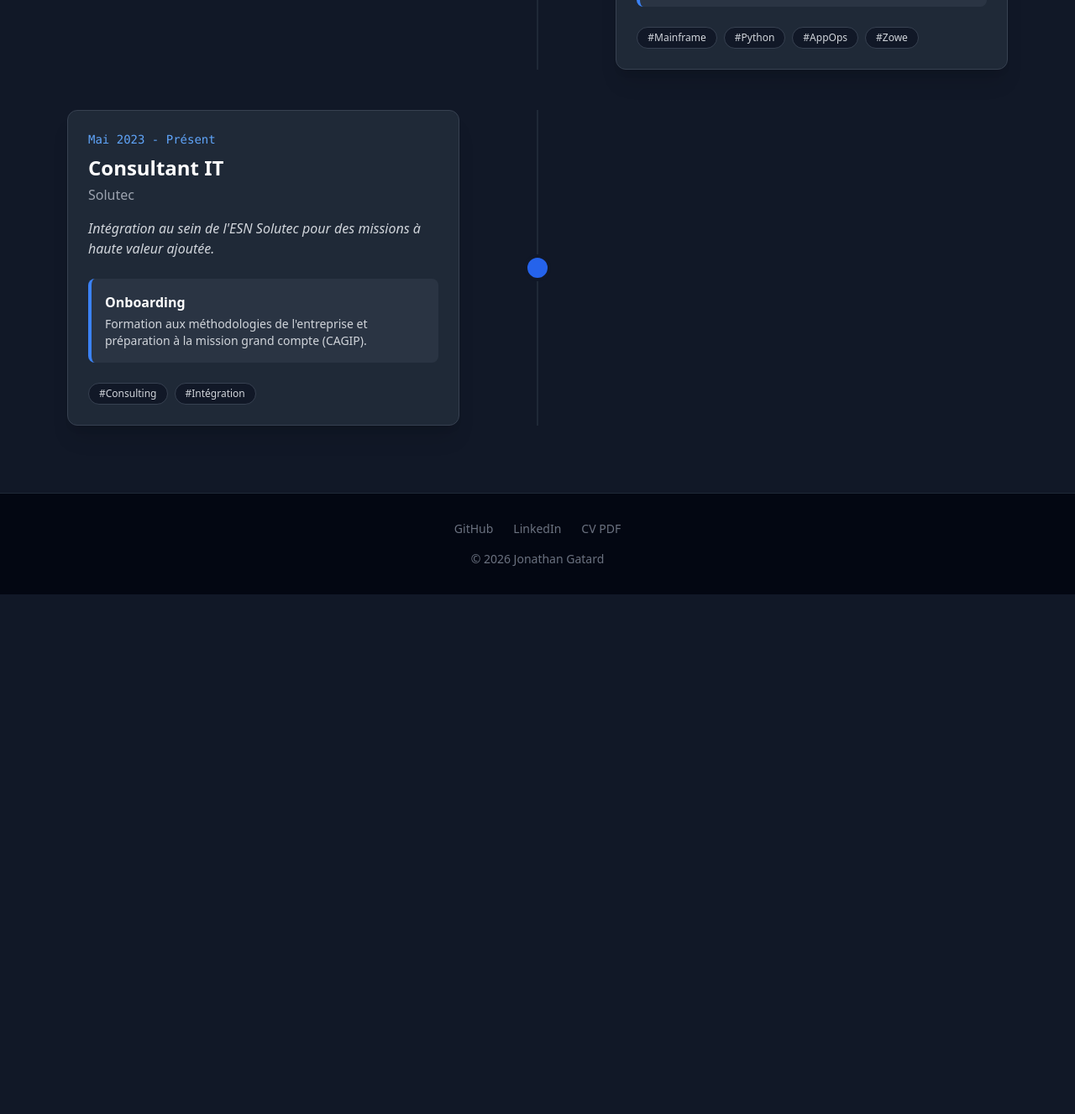
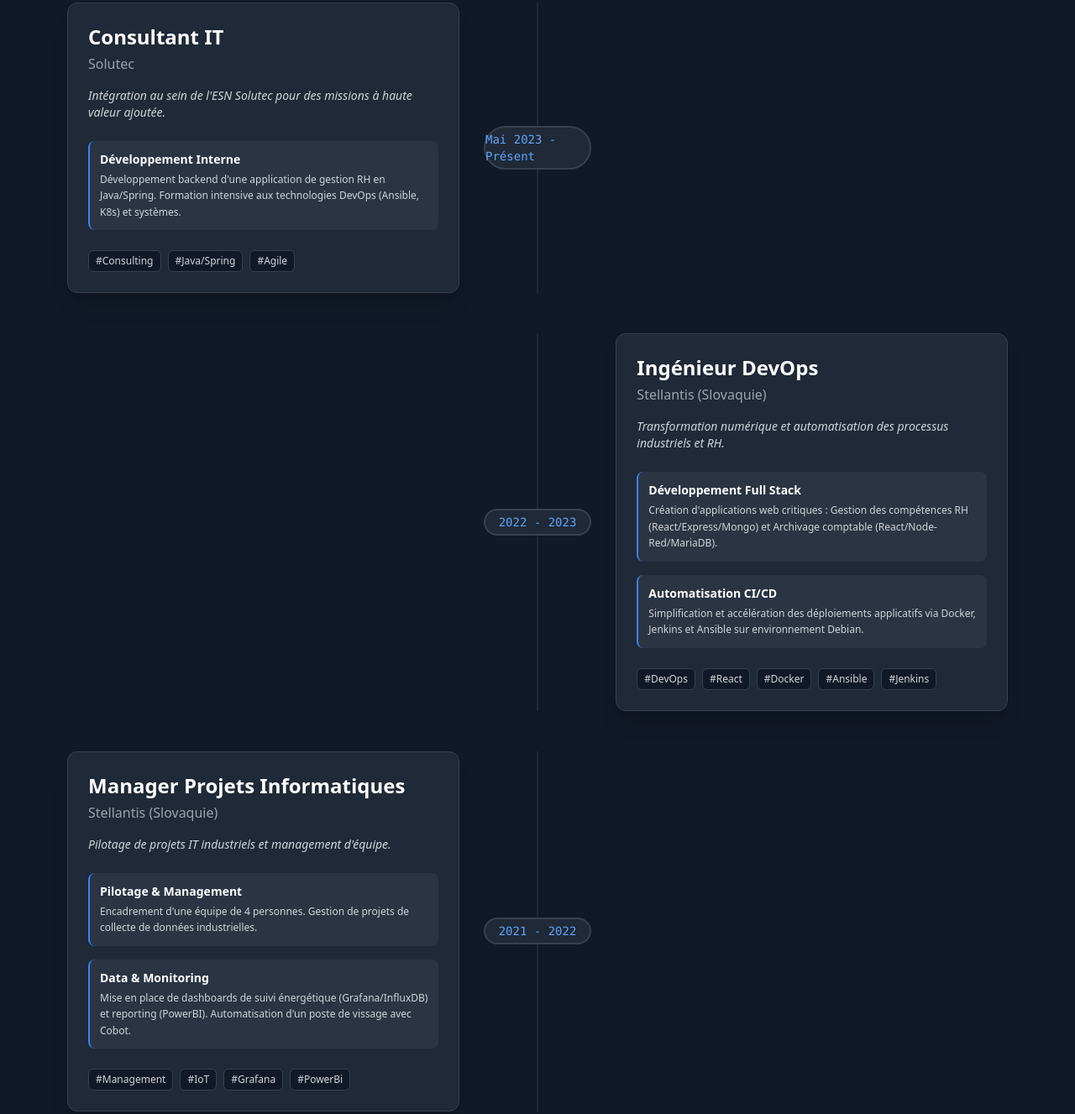
Before and after one commit to jonathan-gatard/cv, an Astro site: page /cv/experience in a window 1280 px wide. Shown: the part 1395-2722 px from the top of the page at 84% size. Before the commit the page ends 2103 px from the top, so only its background shows below. Built offline with nearby package versions, Linux system fonts and the light colour scheme; Astro itself is replaced by a stand-in of ours.

Commit message:
feat: add full professional history to experience section

```diff
--- a/src/components/Experience.astro
+++ b/src/components/Experience.astro
@@ -4,8 +4,8 @@ const experiences = [
     role: "Mission @ CAGIP - Mainframe & AppOps",
     company: "Prestataire Solutec",
     date: "Sept 2023 - Présent",
-    description: "Une mission hybride au cœur de la modernisation bancaire.",
-    tags: ["Mainframe", "Python", "AppOps", "Zowe"],
+    description: "Une mission hybride au cœur de la modernisation bancaire. Pont entre le monde Legacy et le DevOps moderne.",
+    tags: ["Mainframe", "Python", "AppOps", "Zowe", "VSCode"],
     details: [
       {
         title: "Run & Stabilité",
@@ -26,18 +26,78 @@ const experiences = [
     company: "Solutec",
     date: "Mai 2023 - Présent",
     description: "Intégration au sein de l'ESN Solutec pour des missions à haute valeur ajoutée.",
-    tags: ["Consulting", "Intégration"],
+    tags: ["Consulting", "Java/Spring", "Agile"],
     details: [
       {
-        title: "Onboarding",
-        content: "Formation aux méthodologies de l'entreprise et préparation à la mission grand compte (CAGIP)."
+        title: "Développement Interne",
+        content: "Développement backend d'une application de gestion RH en Java/Spring. Formation intensive aux technologies DevOps (Ansible, K8s) et systèmes."
+      }
+    ]
+  },
+  {
+    role: "Ingénieur DevOps",
+    company: "Stellantis (Slovaquie)",
+    date: "2022 - 2023",
+    description: "Transformation numérique et automatisation des processus industriels et RH.",
+    tags: ["DevOps", "React", "Docker", "Ansible", "Jenkins"],
+    details: [
+      {
+        title: "Développement Full Stack",
+        content: "Création d'applications web critiques : Gestion des compétences RH (React/Express/Mongo) et Archivage comptable (React/Node-Red/MariaDB)."
+      },
+      {
+        title: "Automatisation CI/CD",
+        content: "Simplification et accélération des déploiements applicatifs via Docker, Jenkins et Ansible sur environnement Debian."
+      }
+    ]
+  },
+  {
+    role: "Manager Projets Informatiques",
+    company: "Stellantis (Slovaquie)",
+    date: "2021 - 2022",
+    description: "Pilotage de projets IT industriels et management d'équipe.",
+    tags: ["Management", "IoT", "Grafana", "PowerBi"],
+    details: [
+      {
+        title: "Pilotage & Management",
+        content: "Encadrement d'une équipe de 4 personnes. Gestion de projets de collecte de données industrielles."
+      },
+      {
+        title: "Data & Monitoring",
+        content: "Mise en place de dashboards de suivi énergétique (Grafana/InfluxDB) et reporting (PowerBI). Automatisation d'un poste de vissage avec Cobot."
+      }
+    ]
+  },
+  {
+    role: "Ingénieur Coordinateur Logistique",
+    company: "LISI Aerospace",
+    date: "2019 - 2020",
+    description: "Optimisation des flux logistiques et développement d'outils de gestion.",
+    tags: ["Logistique", "ERP", "Optimisation"],
+    details: [
+      {
+        title: "Amélioration Continue",
+        content: "Développement de stratégies pour la satisfaction client. Mise en place d'impression automatisée d'étiquettes et optimisation de la gestion des stocks."
+      }
+    ]
+  },
+   {
+    role: "Ingénieur Projets Logistique (Alternance)",
+    company: "LISI Aerospace",
+    date: "2016 - 2019",
+    description: "Conduite de projets industriels majeurs pour de nouvelles usines.",
+    tags: ["Gestion de Projet", "Lean", "VB.NET"],
+    details: [
+      {
+        title: "Projets Industriels",
+        content: "Implantation de nouvelles zones logistiques, réorganisation Lean/5S et développement d'une application de gestion de production (VB)."
       }
     ]
   }
 ];
 ---
 
-<section id="experience" class="py-20 bg-gray-900 text-white">
+<section id="experience" class="py-12 bg-gray-900 text-white">
   <div class="max-w-6xl mx-auto px-4">
     <h2 class="text-4xl font-bold text-center mb-16 bg-clip-text text-transparent bg-gradient-to-r from-blue-400 to-purple-500">
       Mon Parcours
@@ -52,28 +112,32 @@ const experiences = [
           <div class={`md:flex items-center justify-between gap-8 ${index % 2 === 0 ? 'flex-row-reverse' : ''}`}>
 
             <!-- Date Bubble (Center) -->
-            <div class="hidden md:flex absolute left-1/2 transform -translate-x-1/2 items-center justify-center w-8 h-8 rounded-full bg-blue-600 border-4 border-gray-900 z-10"></div>
+            <div class="hidden md:flex absolute left-1/2 transform -translate-x-1/2 items-center justify-center w-32 py-1 rounded-full bg-gray-800 border-2 border-gray-700 z-10 text-sm font-mono text-blue-400">
+                {exp.date}
+            </div>
 
             <!-- Content Card -->
             <div class="w-full md:w-5/12">
-              <div class="bg-gray-800 p-6 rounded-xl shadow-xl hover:shadow-2xl transition-shadow border border-gray-700 group hover:border-blue-500/50">
-                <span class="text-blue-400 text-sm font-mono mb-2 block">{exp.date}</span>
+              <div class="bg-gray-800 p-6 rounded-xl shadow-xl hover:shadow-2xl transition-all border border-gray-700 group hover:border-blue-500/50 relative">
+                 <!-- Mobile Date -->
+                 <span class="md:hidden text-blue-400 text-sm font-mono mb-2 block">{exp.date}</span>
+
                 <h3 class="text-2xl font-bold mb-1 group-hover:text-blue-300 transition-colors">{exp.role}</h3>
                 <p class="text-gray-400 mb-4 font-medium">{exp.company}</p>
-                <p class="text-gray-300 mb-6 italic">{exp.description}</p>
+                <p class="text-gray-300 mb-6 italic text-sm">{exp.description}</p>
 
                 <div class="space-y-4">
                   {exp.details.map((detail) => (
-                    <div class="bg-gray-700/50 p-4 rounded-lg border-l-4 border-blue-500">
-                      <h4 class="font-bold text-white mb-1">{detail.title}</h4>
-                      <p class="text-sm text-gray-300">{detail.content}</p>
+                    <div class="bg-gray-700/50 p-3 rounded-lg border-l-2 border-blue-500">
+                      <h4 class="font-bold text-white text-sm mb-1">{detail.title}</h4>
+                      <p class="text-xs text-gray-300 leading-relaxed">{detail.content}</p>
                     </div>
                   ))}
                 </div>
 
                 <div class="flex flex-wrap gap-2 mt-6">
                   {exp.tags.map((tag) => (
-                    <span class="px-3 py-1 bg-gray-900 text-gray-300 text-xs rounded-full border border-gray-700">
+                    <span class="px-2 py-1 bg-gray-900 text-gray-300 text-xs rounded-md border border-gray-700">
                       #{tag}
                     </span>
                   ))}
```
